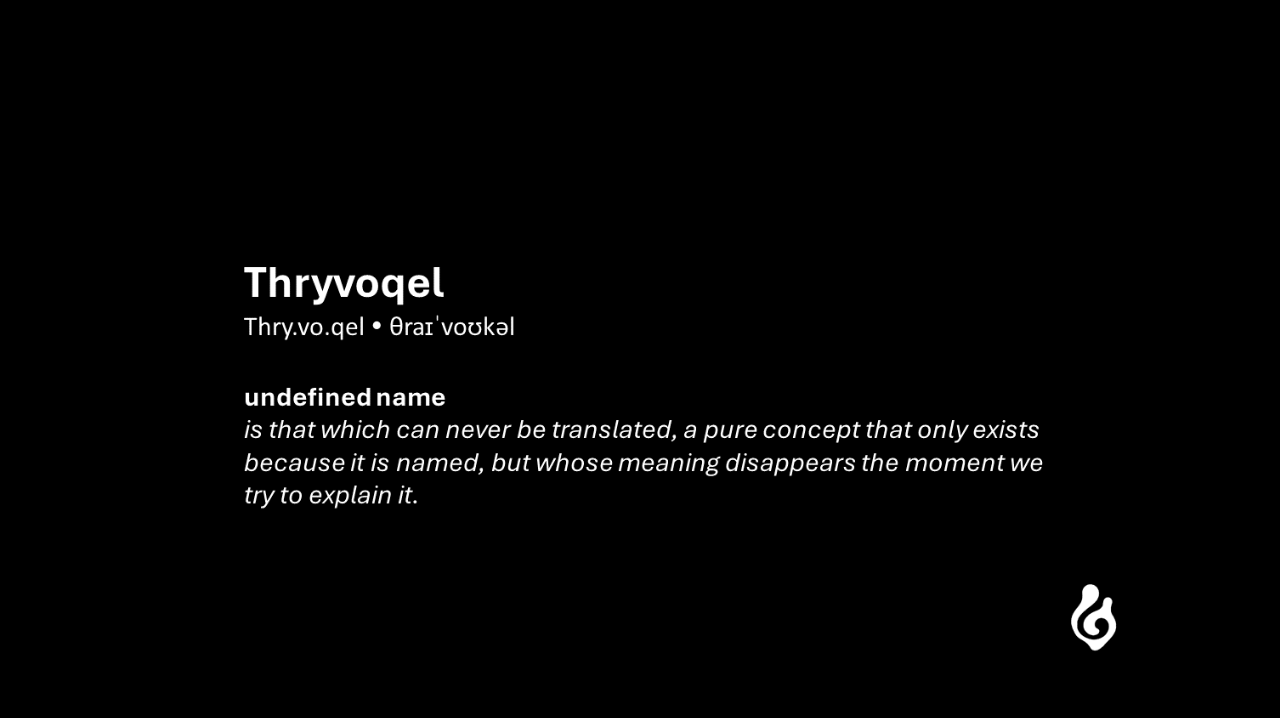
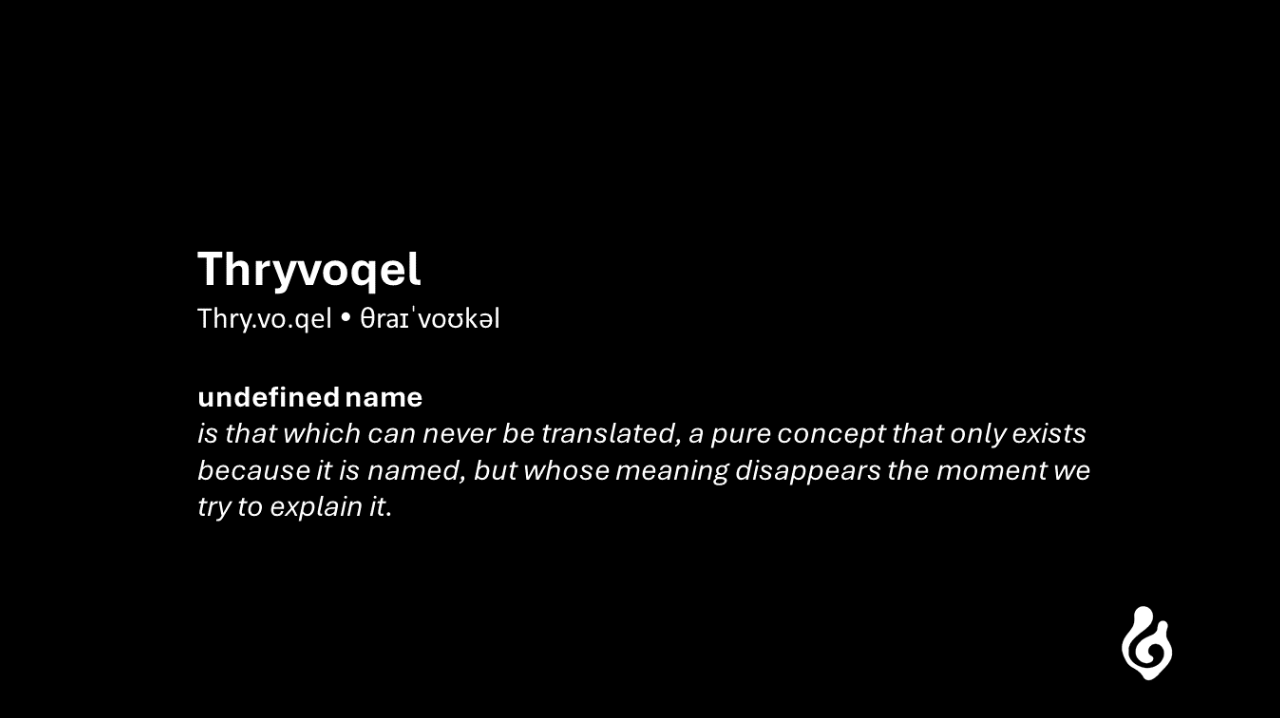
Before and after one commit to Thryvoqel/anewiscoming, a plain HTML site: page index.html in a window 1280 px wide. Shown: the part 802-1520 px from the top of the page. Drawn offline with Linux system fonts and the light colour scheme.

Commit message:
Update index.html

```diff
--- a/index.html
+++ b/index.html
@@ -58,10 +58,10 @@
       font-size: 14px;
     }
 
-    /* Imagem ajustada (85%) */
+    /* Imagem ajustada (95%) */
     .definition img {
-      max-width: 85%;
-      max-height: 85%;
+      max-width: 95%;
+      max-height: 95%;
       object-fit: contain;
       background: #000;
     }
```
